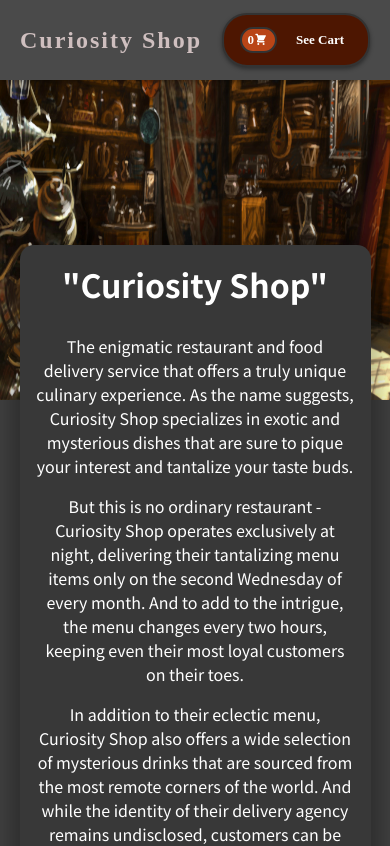
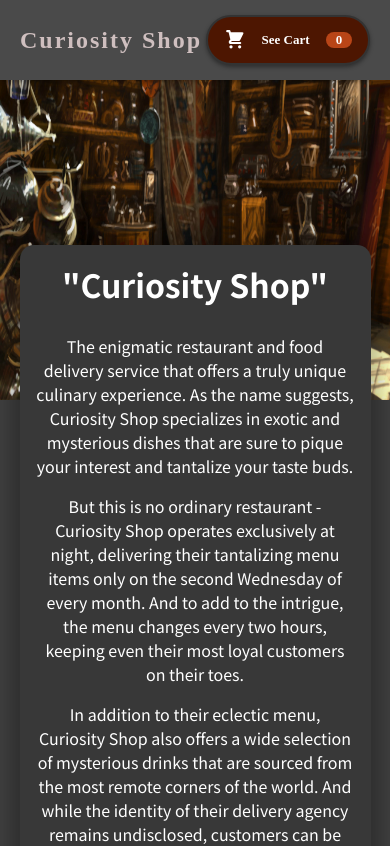
Before and after one commit to MangoButler/curiosityShop, a React (Create React App) app: page / in a window 390 px wide. Shown: the top 846 px of the page. Built offline with nearby package versions, Linux system fonts and the light colour scheme.

Commit message:
added button animation

```diff
--- a/src/components/Header/HeaderCartButton.js
+++ b/src/components/Header/HeaderCartButton.js
@@ -1,31 +1,60 @@
-import React, { useContext, useState } from "react";
+import React, { useContext, useEffect, useState } from "react";
 import cartContext from "../../store/shopping-cart-context";
 import Modal from "../Cart/Modal";
 import Button from "../UI/Button/Button";
 import CartIcon from "./CartIcon";
-import classes from './HeaderCartButton.module.css';
+import classes from "./HeaderCartButton.module.css";
 
-const HeaderCartButton = (props) =>{
+const HeaderCartButton = (props) => {
   const cartCtx = useContext(cartContext);
   const [viewCart, setViewCart] = useState(false);
+  const [highlightButton, setHighlightButton] = useState(false);
+  const buttonClasses = `${classes.button} ${highlightButton ? classes.bump : ''}`;
 
-    const onViewCart = () =>{
+
+  const { currentItems } =   cartCtx;
+
+  const numberOfCartItems = currentItems.reduce((currentNumber, item) =>{
+    return currentNumber + item.amount;
+  }, 0);
+
+  useEffect(() =>{
+    if(currentItems.length === 0){
+        return;
+    }
+    setHighlightButton(true);
+
+    const timer = setTimeout(()=>{
+        setHighlightButton(false);
+    }, 300);
+
+    return () => {
+        clearTimeout(timer);
+    }
+  }, [currentItems])
+
+
+  const onViewCart = () => {
     console.log(cartCtx.currentItems.length);
     setViewCart(true);
-
   };
-    const onCloseCart = () =>{
+  const onCloseCart = () => {
     setViewCart(false);
     cartCtx.setPlacedOrder(false);
   };
 
-
   return (
     <React.Fragment>
-        {viewCart && (<Modal onResolve={onCloseCart}/>)}
-        <Button className={classes.button} onClick={onViewCart}><span className={classes.badge}>{cartCtx.currentItems.length} <CartIcon className={classes.icon}/></span><span>{props.children}</span></Button>
+      {viewCart && <Modal onResolve={onCloseCart} />}
+      <Button className={buttonClasses} onClick={onViewCart}>
+        <span className={classes.icon}><CartIcon className={classes.icon} /></span>
+        <span>{props.children}</span>
+        <span className={classes.badge}>
+          {numberOfCartItems}
+        </span>
+      </Button>
     </React.Fragment>
-    )
+  );
 };
 
 export default HeaderCartButton;
--- a/src/components/Header/HeaderCartButton.module.css
+++ b/src/components/Header/HeaderCartButton.module.css
@@ -12,7 +12,7 @@
   font-size: small;
   font-weight: bold;
   white-space: nowrap;
-  max-width: 50%;
+  max-width: 100%;
 }
 
 .button span:first-child {
@@ -86,19 +86,22 @@
     left: 0;
     top: 0;
     transform: translate(-33.33%, 0%); */
-    height: 100%;
-    width: calc(33.33%); /* Adjust the width as needed */
-    display: flex;
+    height: auto;
+    width: calc(33.3%);
+    display: inline;
     justify-content: space-between;
-    padding-left: 5% !important;
+
     align-items: center;
-    padding: 0;
-    border-radius: 25px;
+    padding: 0 8%;
+    margin-right: 1.25rem;
+
+
+
 
     /* border-right: none; */
     /* box-shadow: 0 2px 4px rgba(0, 0, 0, 0.4); */
     /* transition: transform 0.2s ease-in-out, box-shadow 0.2s ease-in-out; */
-    border: 2px solid #333;
+
 
 
   }
--- a/src/dummy-meals.js
+++ b/src/dummy-meals.js
@@ -146,6 +146,12 @@ export const drinkItems = [
     description: 'Brewed by a man named Piedro. He sometimes steals swings from nearby playgrounds.',
     price: '$29.99',
   },
+  {
+    id: 'l22',
+    name: 'Toilet wine',
+    description: 'Prisoners brewed this in their toilets...an accquired taste...',
+    price: '$1.50',
+  },
 
 
 ];
```
Also changed, not shown: 2 other files (tests, documents, lock files or other folders). Lines whose indentation alone changed are shown as unchanged.
